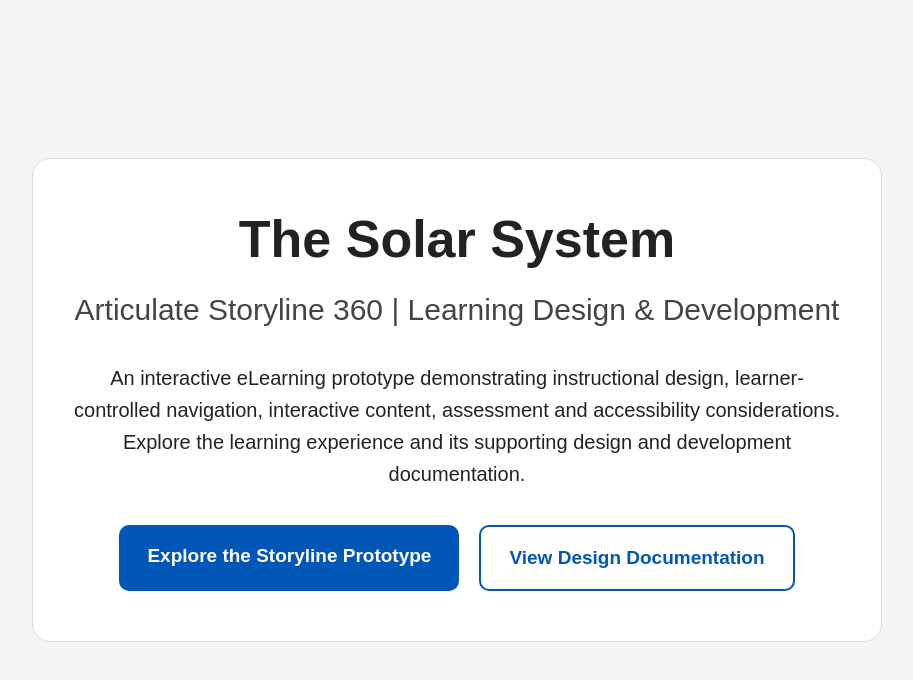
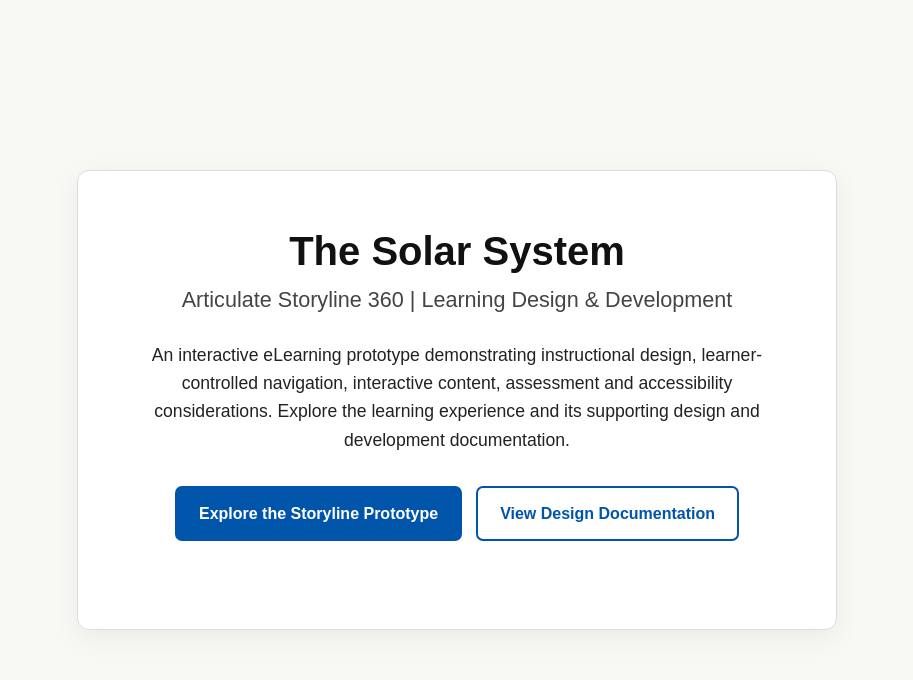
Before and after one commit to MirandaELT/solar-system-storyline, a plain HTML site: page index.html in a window 1280 px wide. Shown: the whole page, without its empty margins (183-1096 px from the left). Drawn offline with Linux system fonts and the light colour scheme.

Commit message:
Refactor index.html for improved layout and styles
Updated viewport meta tag, title, and styles for better layout and design consistency. Enhanced button styles and improved text formatting.

```diff
--- a/index.html
+++ b/index.html
@@ -3,92 +3,151 @@
 <html lang="en">
 <head>
   <meta charset="UTF-8">
-  <meta name="viewport" content="width=device-width, initial-scale=1">
-  <title>The Solar System | Learning Design</title>
+  <meta name="viewport" content="width=device-width, initial-scale=1.0">
+
+  <title>The Solar System | Articulate Storyline 360</title>
+
   <style>
-    * { box-sizing: border-box; }
+    * {
+      box-sizing: border-box;
+    }
+
     body {
       margin: 0;
-      padding: 24px;
-      background: #f5f5f5;
-      font-family: Arial, sans-serif;
-      color: #222;
       min-height: 100vh;
       display: flex;
       align-items: center;
       justify-content: center;
+      padding: 32px 20px;
+      background: #f8f8f5;
+      color: #222222;
+      font-family: Arial, Helvetica, sans-serif;
+      line-height: 1.6;
     }
+
     main {
-  width: 100%;
-  max-width: 850px;
-  padding: 50px 35px;
-  background: white;
-  border: 1px solid #ddd;
-  border-radius: 18px;
-  text-align: center;
-}
+      width: 100%;
+      max-width: 760px;
+      padding: 56px 48px;
+      background: #ffffff;
+      border: 1px solid #dddddd;
+      border-radius: 12px;
+      text-align: center;
+      box-shadow: 0 8px 28px rgba(0, 0, 0, 0.06);
+    }
+
     h1 {
-      font-size: clamp(32px, 5vw, 52px);
-      margin: 0 0 20px;
+      margin: 0 0 8px;
+      color: #111111;
+      font-size: 2.5rem;
+      line-height: 1.2;
     }
+
     h2 {
-      font-size: clamp(22px, 3vw, 30px);
-      font-weight: normal;
-      color: #444;
+      margin: 0 0 24px;
+      color: #444444;
+      font-size: 1.35rem;
+      font-weight: 500;
     }
-    p {
-      font-size: 20px;
-      line-height: 1.6;
-      max-width: 820px;
-      margin: 35px auto;
+
+    .intro {
+      max-width: 620px;
+      margin: 0 auto 32px;
+      font-size: 1.1rem;
     }
+
     .buttons {
       display: flex;
-      gap: 20px;
+      flex-wrap: wrap;
       justify-content: center;
-      flex-wrap: wrap;
+      gap: 14px;
+      margin-bottom: 32px;
     }
-    a.button {
+
+    .button {
       display: inline-block;
-      padding: 20px 28px;
-      border-radius: 10px;
-      background: #0057b8;
-      color: white;
+      padding: 13px 22px;
+      border: 2px solid #0055aa;
+      border-radius: 7px;
+      font-weight: 700;
       text-decoration: none;
-      font-size: 19px;
-      font-weight: bold;
+      transition: 0.2s ease;
     }
-    a.secondary {
-      background: white;
-      color: #0057b8;
-      border: 2px solid #0057b8;
+
+    .button-primary {
+      background: #0055aa;
+      color: #ffffff;
     }
-    a.button:hover { opacity: .85; }
+
+    .button-secondary {
+      background: #ffffff;
+      color: #0055aa;
+    }
+
+    .button:hover,
+    .button:focus {
+      transform: translateY(-1px);
+      box-shadow: 0 4px 12px rgba(0, 85, 170, 0.2);
+    }
+
+    .contact {
+      margin: 0;
+      color: #555555;
+      font-size: 0.98rem;
+    }
+
+    .contact a {
+      color: #0055aa;
+    }
+
+    @media (max-width: 600px) {
+      main {
+        padding: 40px 24px;
+      }
+
+      h1 {
+        font-size: 2rem;
+      }
+
+      .buttons {
+        flex-direction: column;
+      }
+
+      .button {
+        width: 100%;
+      }
+    }
   </style>
 </head>
+
 <body>
   <main>
     <h1>The Solar System</h1>
-    <h2>Articulate Storyline 360 | Learning Design & Development</h2>
+    <h2>Articulate Storyline 360 | Learning Design &amp; Development</h2>
 
-    <p>
-      An interactive eLearning prototype demonstrating
-      instructional design, learner-controlled navigation,
-      interactive content, assessment and accessibility
-      considerations. Explore the learning experience and
-      its supporting design and development documentation.
+    <p class="intro">
+      An interactive eLearning prototype demonstrating instructional
+      design, learner-controlled navigation, interactive content,
+      assessment and accessibility considerations. Explore the learning
+      experience and its supporting design and development documentation.
     </p>
 
     <div class="buttons">
-      <a class="button"
-         href="https://imaginative-hummingbird-06ceb2.netlify.app/"
-         target="_blank" rel="noopener noreferrer">
+      <a
+        class="button button-primary"
+        href="https://imaginative-hummingbird-06ceb2.netlify.app/"
+        target="_blank"
+        rel="noopener noreferrer"
+      >
         Explore the Storyline Prototype
       </a>
 
-      <a class="button secondary"
-         href="documentation.html"
-         target="_blank" rel="noopener noreferrer">
+      <a
+        class="button button-secondary"
+        href="documentation.html"
+        target="_blank"
+        rel="noopener noreferrer"
+      >
         View Design Documentation
       </a>
     </div>
```
